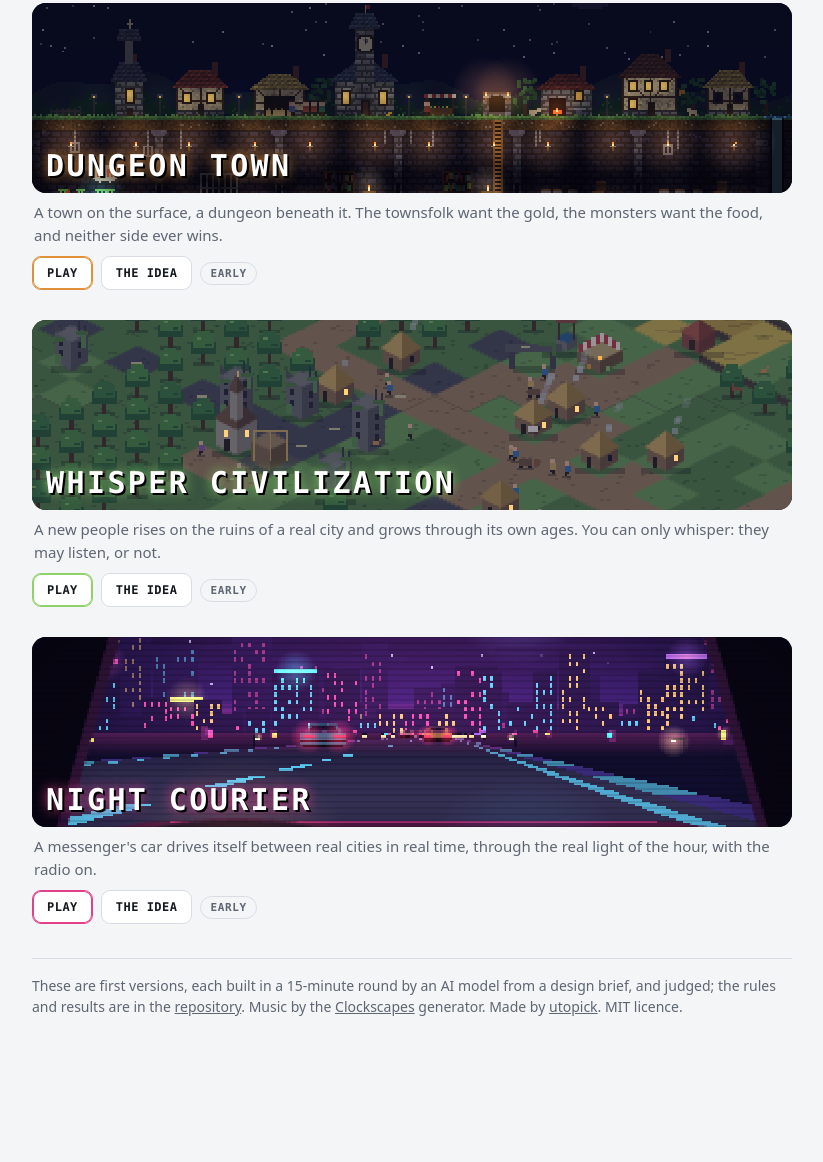
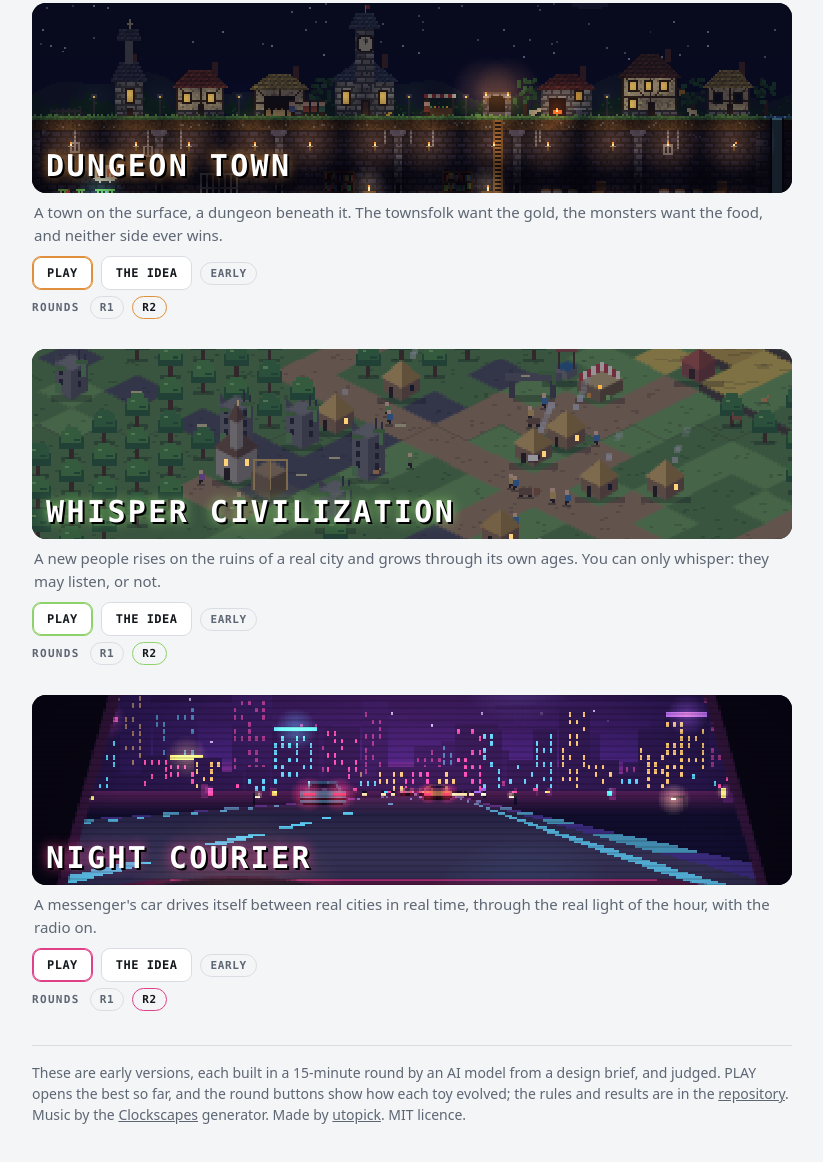
Before and after one commit to utopick/IdleToys, a plain HTML site: page index.html in a window 1280 px wide. Shown: the part 146-1308 px from the top of the page, without its empty margins (228-1051 px from the left). Before the commit the page ends 1211 px from the top, so only its background shows below. Drawn offline with Linux system fonts and the light colour scheme.

Commit message:
Briefs: art as separate files, PSX-level detail, known bugs, themed dungeon
- Graphics now live in art/ (PNG sheets, a JSON per sheet, art/index.json),
  so they can be improved without touching the code; sw.js caches them.
- New art direction: the detail of Psygnosis games on the PlayStation,
  at about 640 x 360; dungeon beings grow from 8x8 to about 16 x 24.
- Each brief lists the bugs and lessons from rounds one and two.
- The dungeon becomes an ecosystem of caves and rooms, each level themed.
- Landing page: round buttons per toy (R1, R2) to show the evolution;
  the judge adds each new round there.

Co-Authored-By: Claude Opus 5.5 <noreply@anthropic.com>
Claude-Session: https://claude.ai/code/session_0166L7NF9xFsLEA6CVNDmdhv

```diff
--- a/index.html
+++ b/index.html
@@ -29,6 +29,11 @@
       .btn.main { border-color: var(--c); box-shadow: inset 0 0 0 1px var(--c); }
       .btn.icon { display: inline-flex; align-items: center; justify-content: center; padding: 8px 11px; }
       .tag { padding: 4px 9px; border-radius: 999px; border: 1px solid var(--line); color: var(--dim); font: 700 11px ui-monospace, Menlo, Consolas, monospace; letter-spacing: 0.06em; }
+      .rounds { margin-top: 6px; }
+      .lbl { color: var(--dim); font: 700 11px ui-monospace, Menlo, Consolas, monospace; letter-spacing: 0.12em; margin-right: 2px; }
+      a.tag { text-decoration: none; }
+      a.tag:hover, a.tag:focus-visible { border-color: var(--c); color: var(--text); }
+      .tag.on { border-color: var(--c); color: var(--text); }
       footer { margin-top: 34px; padding-top: 16px; border-top: 1px solid var(--line); color: var(--dim); font-size: 14px; }
       footer a { color: inherit; }
     </style>
@@ -49,6 +54,11 @@
           <a class="btn" href="https://github.com/utopick/IdleToys/blob/main/dungeon/IDEA.md" title="The design brief">THE IDEA</a>
           <span class="tag" title="First version, built in a timed round">EARLY</span>
         </div>
+        <div class="row rounds">
+          <span class="lbl">ROUNDS</span>
+          <a class="tag" href="dungeon/gauntlet/opus/" title="Round one: Claude Opus, 15 minutes">R1</a>
+          <a class="tag on" href="dungeon/gauntlet/r2-fable/" title="Round two: Claude Fable, 15 minutes">R2</a>
+        </div>
       </section>
 
       <section class="toy" style="--c: #8fd16a">
@@ -58,6 +68,11 @@
           <a class="btn main" href="civilization/gauntlet/r2-fable/">PLAY</a>
           <a class="btn" href="https://github.com/utopick/IdleToys/blob/main/civilization/IDEA.md" title="The design brief">THE IDEA</a>
           <span class="tag" title="First version, built in a timed round">EARLY</span>
+        </div>
+        <div class="row rounds">
+          <span class="lbl">ROUNDS</span>
+          <a class="tag" href="civilization/gauntlet/opus/" title="Round one: Claude Opus, 15 minutes">R1</a>
+          <a class="tag on" href="civilization/gauntlet/r2-fable/" title="Round two: Claude Fable, 15 minutes">R2</a>
         </div>
       </section>
 
@@ -69,10 +84,15 @@
           <a class="btn" href="https://github.com/utopick/IdleToys/blob/main/drive/IDEA.md" title="The design brief">THE IDEA</a>
           <span class="tag" title="First version, built in a timed round">EARLY</span>
         </div>
+        <div class="row rounds">
+          <span class="lbl">ROUNDS</span>
+          <a class="tag" href="drive/gauntlet/opus/" title="Round one: Claude Opus, 15 minutes">R1</a>
+          <a class="tag on" href="drive/gauntlet/r2-fable/" title="Round two: Claude Fable, 15 minutes">R2</a>
+        </div>
       </section>
 
       <footer>
-        These are first versions, each built in a 15-minute round by an AI model from a design brief, and judged; the rules and results are in the <a href="https://github.com/utopick/IdleToys">repository</a>. Music by the <a href="https://utopick.github.io/clockscapes/">Clockscapes</a> generator. Made by <a href="https://utopick.github.io/">utopick</a>. MIT licence.
+        These are early versions, each built in a 15-minute round by an AI model from a design brief, and judged. PLAY opens the best so far, and the round buttons show how each toy evolved; the rules and results are in the <a href="https://github.com/utopick/IdleToys">repository</a>. Music by the <a href="https://utopick.github.io/clockscapes/">Clockscapes</a> generator. Made by <a href="https://utopick.github.io/">utopick</a>. MIT licence.
       </footer>
     </main>
   </body>
```
Also changed, not shown: 6 other files.
